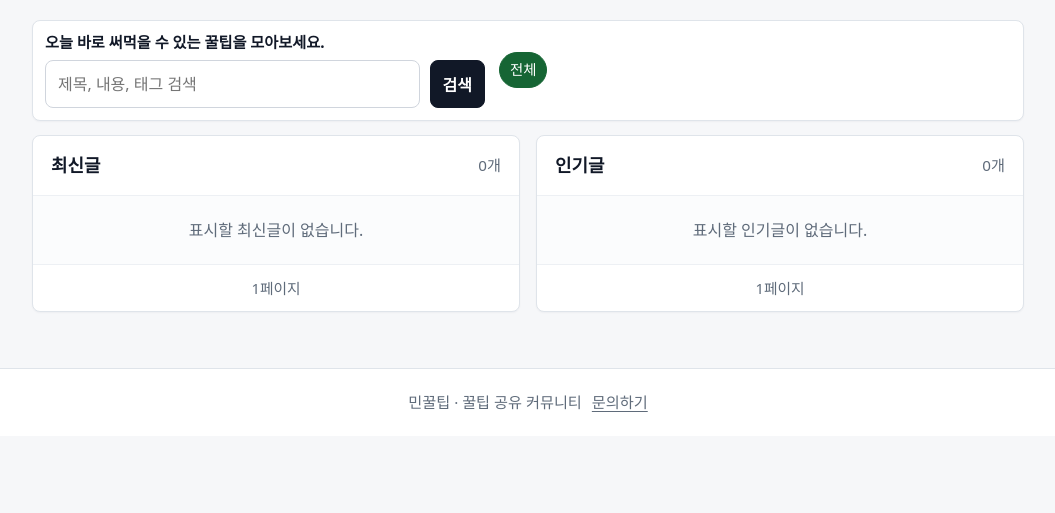
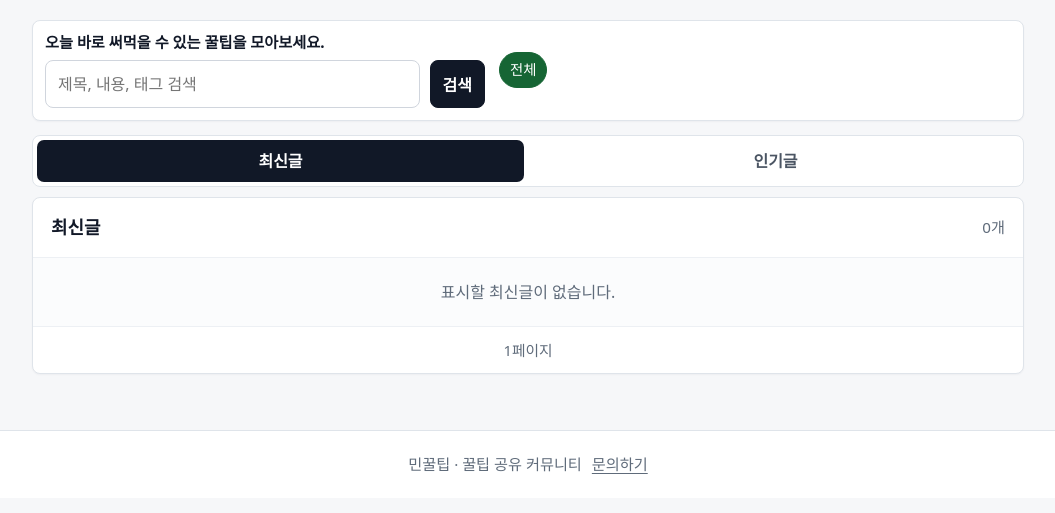
Before and after one commit to mindonghak/minggultip, a FastAPI app: page / in a window 1280 px wide. Shown: the part 68-581 px from the top of the page, without its empty margins (112-1167 px from the left). Run offline with FastAPI, Linux system fonts and the light colour scheme; data that the repository does not hold is empty; some libraries are stand-ins or nearby versions.

Commit message:
Use tabs for home feed sorting

```diff
--- a/app/routes.py
+++ b/app/routes.py
@@ -340,6 +340,7 @@ def paginated_posts(db: Session, stmt, page: int, per_page: int = PER_PAGE):
 def index(
     request: Request,
     q: str = "",
+    tab: str = "recent",
     recent_page: int = 1,
     popular_page: int = 1,
     db: Session = Depends(get_db),
@@ -347,6 +348,7 @@ def index(
     user = get_current_user(request, db)
     moderate_temporary_posts(db)
     query = q.strip()
+    active_tab = tab if tab in {"recent", "popular"} else "recent"
     recent_stmt = select(Post).order_by(desc(Post.created_at))
     condition = search_filter(query)
     if condition is not None:
@@ -364,6 +366,7 @@ def index(
         "recent_has_next": recent_has_next,
         "popular_has_next": popular_has_next,
         "q": query,
+        "active_tab": active_tab,
         "page_title": "민꿀팁 - 생활 꿀팁 공유 커뮤니티",
         "page_description": "절약, 정리, 교통, 생활 정보까지 오늘 바로 써먹을 수 있는 꿀팁을 모아보세요.",
         **categories_and_tags(db),
--- a/app/static/style.css
+++ b/app/static/style.css
@@ -71,6 +71,13 @@ a:hover { text-decoration:underline; }
 .related-row { background:#fff; }
 .feed-grid { display:grid; grid-template-columns:repeat(2, minmax(0, 1fr)); gap:16px; align-items:start; }
 .feed-grid .feed { margin:0; }
+.feed-shell { margin-top:14px; }
+.feed-shell .feed { margin:0; }
+.feed-tabs { display:grid; grid-template-columns:1fr 1fr; gap:8px; margin-bottom:10px; padding:4px; border:1px solid var(--line); border-radius:8px; background:#fff; }
+.feed-tabs a { display:flex; align-items:center; justify-content:center; min-height:42px; border-radius:7px; color:#4b5563; font-weight:750; text-decoration:none; }
+.feed-tabs a:hover { color:var(--brand-dark); background:#f0fdf4; text-decoration:none; }
+.feed-tabs a.active { background:var(--text); color:#fff; }
+.feed-tabs a.active:hover { background:var(--text); color:#fff; }
 .section-title { display:flex; justify-content:space-between; align-items:center; gap:12px; margin:0; padding:16px 18px; border-bottom:1px solid var(--soft-line); }
 .section-title h1, .section-title h2, .section-title h3 { margin:0; }
 .section-title h2 { font-size:1.12rem; }
--- a/app/templates/index.html
+++ b/app/templates/index.html
@@ -35,11 +35,11 @@
 {% macro pager(kind, page, has_next) %}
   <div class="pager">
     {% if page > 1 %}
-      <a href="/?q={{ q }}&{{ kind }}_page={{ page - 1 }}">이전</a>
+      <a href="/?q={{ q|urlencode }}&tab={{ active_tab }}&{{ kind }}_page={{ page - 1 }}">이전</a>
     {% endif %}
     <span>{{ page }}페이지</span>
     {% if has_next %}
-      <a href="/?q={{ q }}&{{ kind }}_page={{ page + 1 }}">다음</a>
+      <a href="/?q={{ q|urlencode }}&tab={{ active_tab }}&{{ kind }}_page={{ page + 1 }}">다음</a>
     {% endif %}
   </div>
 {% endmacro %}
@@ -51,7 +51,13 @@
     <p class="result-note">"{{ q }}" 검색 결과</p>
   {% endif %}
 
-  <section class="feed-grid">
+  <section class="feed-shell">
+    <div class="feed-tabs" aria-label="글 정렬">
+      <a class="{{ 'active' if active_tab == 'recent' else '' }}" href="/?q={{ q|urlencode }}&tab=recent">최신글</a>
+      <a class="{{ 'active' if active_tab == 'popular' else '' }}" href="/?q={{ q|urlencode }}&tab=popular">인기글</a>
+    </div>
+
+    {% if active_tab == "recent" %}
     <div class="feed" id="recent">
       <div class="section-title">
         <h2>최신글</h2>
@@ -67,6 +73,7 @@
       </ul>
       {{ pager("recent", recent_page, recent_has_next) }}
     </div>
+    {% else %}
 
     <div class="feed" id="popular">
       <div class="section-title">
@@ -83,5 +90,6 @@
       </ul>
       {{ pager("popular", popular_page, popular_has_next) }}
     </div>
+    {% endif %}
   </section>
 {% endblock %}
```
